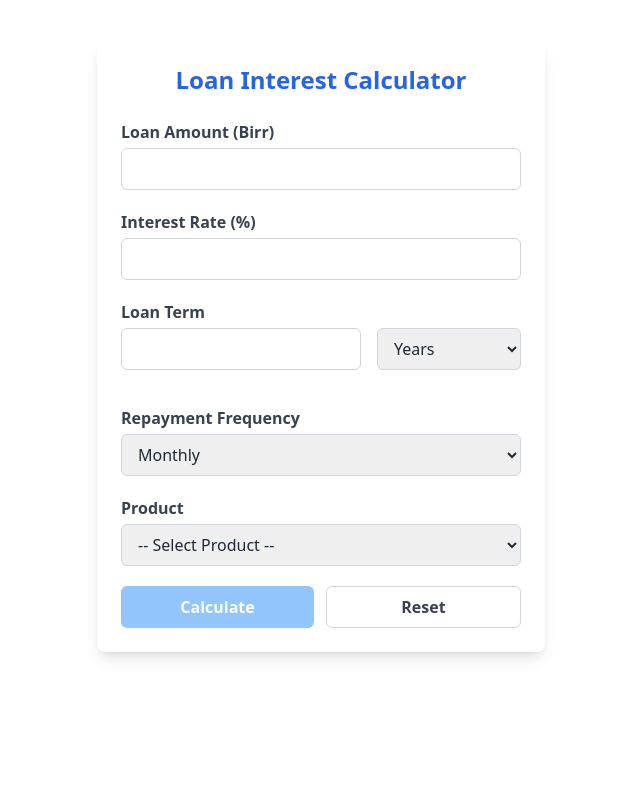
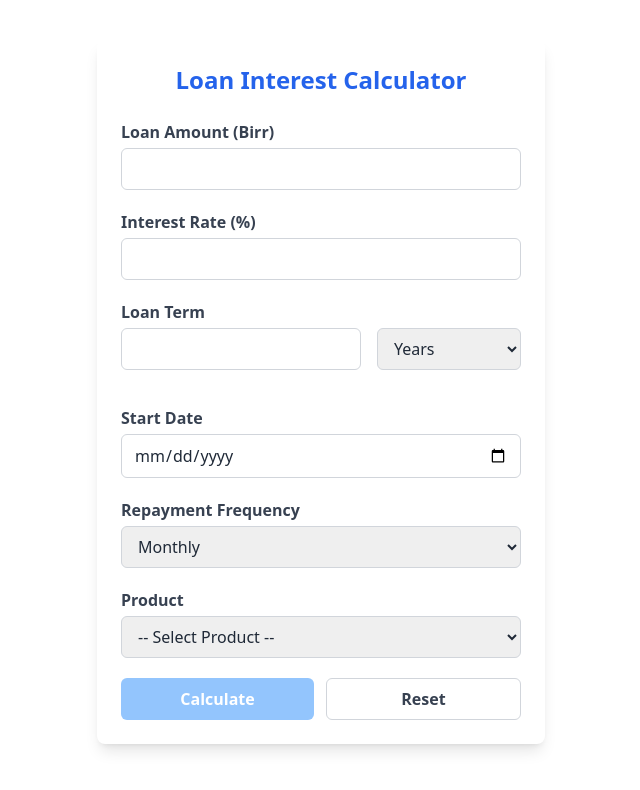
Before and after one commit to zedkbro/lib-web-page, a React (Vite) app: page /loan-calculator in a window 1280 px wide. Shown: the top 790 px of the page, without its empty margins (319-959 px from the left). Built offline with nearby package versions, Linux system fonts and the light colour scheme.

Commit message:
feat: Add the start date field in the calc form.

```diff
--- a/src/pages/LoanCalculator.jsx
+++ b/src/pages/LoanCalculator.jsx
@@ -2,7 +2,7 @@ import React, { useState } from 'react';
 import InputField from '../components/InputField';
 import SelectField from '../components/SelectField';
 import { useNavigate } from 'react-router-dom';
-import { openSchedulePDF } from '../utils/openSchedule'; // Assuming this is a utility function to open PDF
+import { openSchedulePDF } from '../utils/openSchedule';
 
 const LoanCalculator = () => {
   const navigate = useNavigate();
@@ -13,6 +13,7 @@ const LoanCalculator = () => {
   const [termUnit, setTermUnit] = useState('years');
   const [repaymentFreq, setRepaymentFreq] = useState('monthly');
   const [product, setProduct] = useState('');
+  const [startDate, setStartDate] = useState('');
   const [result, setResult] = useState(null);
   const [validationErrors, setValidationErrors] = useState({});
   const [schedule, setSchedule] = useState([]);
@@ -35,6 +36,13 @@ const LoanCalculator = () => {
     }
   };
 
+  const calculateEndDate = (startDate, term, unit) => {
+    const date = new Date(startDate);
+    if (unit === 'days') date.setDate(date.getDate() + parseInt(term));
+    if (unit === 'months') date.setMonth(date.getMonth() + parseInt(term));
+    if (unit === 'years') date.setFullYear(date.getFullYear() + parseInt(term));
+    return date.toISOString().split('T')[0];
+  };
 
   const validateForm = () => {
     const errors = {};
@@ -50,6 +58,9 @@ const LoanCalculator = () => {
     if (!product) {
       errors.product = 'Please select a product.';
     }
+    if (!startDate) {
+      errors.startDate = 'Start date is required.';
+    }
     return errors;
   };
 
@@ -58,13 +69,11 @@ const LoanCalculator = () => {
       amount && parseFloat(amount) > 0 &&
       rate && parseFloat(rate) > 0 &&
       term && parseInt(term) > 0 &&
-      product
+      product && startDate
     );
   };
+
   const generateAmortizationSchedule = (principal, annualInterestRate, totalPayments, repaymentFreq) => {
-    // Determine monthly interest rate based on repayment frequency
-    // We'll approximate the interest period rate from annual interest rate accordingly:
-
     let periodInterestRate;
     switch (repaymentFreq) {
       case 'daily':
@@ -83,9 +92,7 @@ const LoanCalculator = () => {
         periodInterestRate = (annualInterestRate / 100) / 12;
     }
 
-    // Payment = P * r / (1 - (1 + r)^-n)
     const paymentAmount = principal * periodInterestRate / (1 - Math.pow(1 + periodInterestRate, -totalPayments));
-
     let balance = principal;
     const schedule = [];
 
@@ -94,7 +101,6 @@ const LoanCalculator = () => {
       const principalPayment = paymentAmount - interestPayment;
       balance -= principalPayment;
 
-      // Fix last payment rounding errors by forcing balance to 0 if very close
       if (i === totalPayments && Math.abs(balance) < 0.01) {
         balance = 0;
       }
@@ -111,8 +117,6 @@ const LoanCalculator = () => {
     return schedule;
   };
 
-
-
   const handleCalculate = () => {
     const errors = validateForm();
     setValidationErrors(errors);
@@ -126,29 +130,24 @@ const LoanCalculator = () => {
     const principal = parseFloat(amount);
     const interestRate = parseFloat(rate);
     const days = calculateDays();
-
-    const payments = calculateRepayments(days); // total number of payments depending on frequency and term
-
-    // Calculate total interest (not needed for amortization but useful to display)
+    const payments = calculateRepayments(days);
     const interest = (principal * interestRate * days) / (100 * 365);
     const totalRepayment = principal + interest;
-
-    // Generate schedule with amortization logic
     const amortSchedule = generateAmortizationSchedule(principal, interestRate, payments, repaymentFreq);
-
-    // The per payment is fixed as per amortization formula
     const perPayment = amortSchedule.length > 0 ? amortSchedule[0].paymentAmount : 0;
+    const endDate = calculateEndDate(startDate, term, termUnit);
 
     setResult({
       interest: interest.toFixed(2),
       totalRepayment: totalRepayment.toFixed(2),
       payments,
       perPayment,
+      startDate,
+      endDate,
     });
 
     setSchedule(amortSchedule);
   };
-
 
   const handleReset = () => {
     setAmount('');
@@ -157,12 +156,12 @@ const LoanCalculator = () => {
     setTermUnit('years');
     setRepaymentFreq('monthly');
     setProduct('');
+    setStartDate('');
     setResult(null);
     setValidationErrors({});
     setSchedule([]);
   };
 
-  // Download CSV helper
   const downloadCSV = () => {
     if (schedule.length === 0) return;
 
@@ -210,14 +209,8 @@ const LoanCalculator = () => {
           min="0"
           step="any"
           error={validationErrors.amount}
-          aria-describedby="amount-error"
           className="w-full"
         />
-        {validationErrors.amount && (
-          <p id="amount-error" className="text-red-600 text-sm mt-1">
-            {validationErrors.amount}
-          </p>
-        )}
 
         <InputField
           label="Interest Rate (%)"
@@ -228,14 +221,8 @@ const LoanCalculator = () => {
           min="0"
           step="any"
           error={validationErrors.rate}
-          aria-describedby="rate-error"
           className="w-full"
         />
-        {validationErrors.rate && (
-          <p id="rate-error" className="text-red-600 text-sm mt-1">
-            {validationErrors.rate}
-          </p>
-        )}
 
         <div className="flex space-x-4 items-end">
           <div className="flex-1">
@@ -248,14 +235,8 @@ const LoanCalculator = () => {
               min="0"
               step="1"
               error={validationErrors.term}
-              aria-describedby="term-error"
               className="w-full"
             />
-            {validationErrors.term && (
-              <p id="term-error" className="text-red-600 text-sm mt-1">
-                {validationErrors.term}
-              </p>
-            )}
           </div>
 
           <div className="w-36">
@@ -272,6 +253,16 @@ const LoanCalculator = () => {
             />
           </div>
         </div>
+
+        <InputField
+          label="Start Date"
+          id="start-date"
+          type="date"
+          value={startDate}
+          onChange={(e) => setStartDate(e.target.value)}
+          error={validationErrors.startDate}
+          className="w-full"
+        />
 
         <SelectField
           label="Repayment Frequency"
@@ -299,21 +290,14 @@ const LoanCalculator = () => {
             { value: 'business', label: 'Business Loan' },
           ]}
           error={validationErrors.product}
-          aria-describedby="product-error"
           className="w-full"
         />
-        {validationErrors.product && (
-          <p id="product-error" className="text-red-600 text-sm mt-1">
-            {validationErrors.product}
-          </p>
-        )}
 
         <div className="flex space-x-3">
           <button
             type="submit"
             disabled={!isFormValid()}
-            className={`flex-1 py-2 rounded-md font-semibold text-white transition-colors
-              ${isFormValid() ? 'bg-blue-600 hover:bg-blue-700' : 'bg-blue-300 cursor-not-allowed'}`}
+            className={`flex-1 py-2 rounded-md font-semibold text-white transition-colors ${isFormValid() ? 'bg-blue-600 hover:bg-blue-700' : 'bg-blue-300 cursor-not-allowed'}`}
           >
             Calculate
           </button>
@@ -329,18 +313,15 @@ const LoanCalculator = () => {
       </form>
 
       {result && (
-        <div
-          className="mt-8 p-5 bg-blue-50 border border-blue-300 rounded-md"
-          aria-live="polite"
-          role="region"
-        >
+        <div className="mt-8 p-5 bg-blue-50 border border-blue-300 rounded-md" aria-live="polite" role="region">
           <h3 className="text-lg font-bold text-blue-700 mb-3">Result</h3>
           <p className="mb-1">Interest: <span className="font-semibold">{result.interest} birr</span></p>
           <p className="mb-1">Total Repayment: <span className="font-semibold">{result.totalRepayment} birr</span></p>
           <p className="mb-1">Number of Payments: <span className="font-semibold">{result.payments}</span></p>
-          <p>Each Payment: <span className="font-semibold">{result.perPayment} birr</span></p>
+          <p className="mb-1">Each Payment: <span className="font-semibold">{result.perPayment} birr</span></p>
+          <p className="mb-1">Start Date: <span className="font-semibold">{result.startDate}</span></p>
+          <p className="mb-1">End Date: <span className="font-semibold">{result.endDate}</span></p>
 
-          {/* Amortization Schedule Table */}
           {schedule.length > 0 && (
             <div className="mt-4 flex justify-center">
               <button
@@ -349,7 +330,6 @@ const LoanCalculator = () => {
               >
                 View Full Amortization Schedule
               </button>
-
             </div>
           )}
         </div>
```
